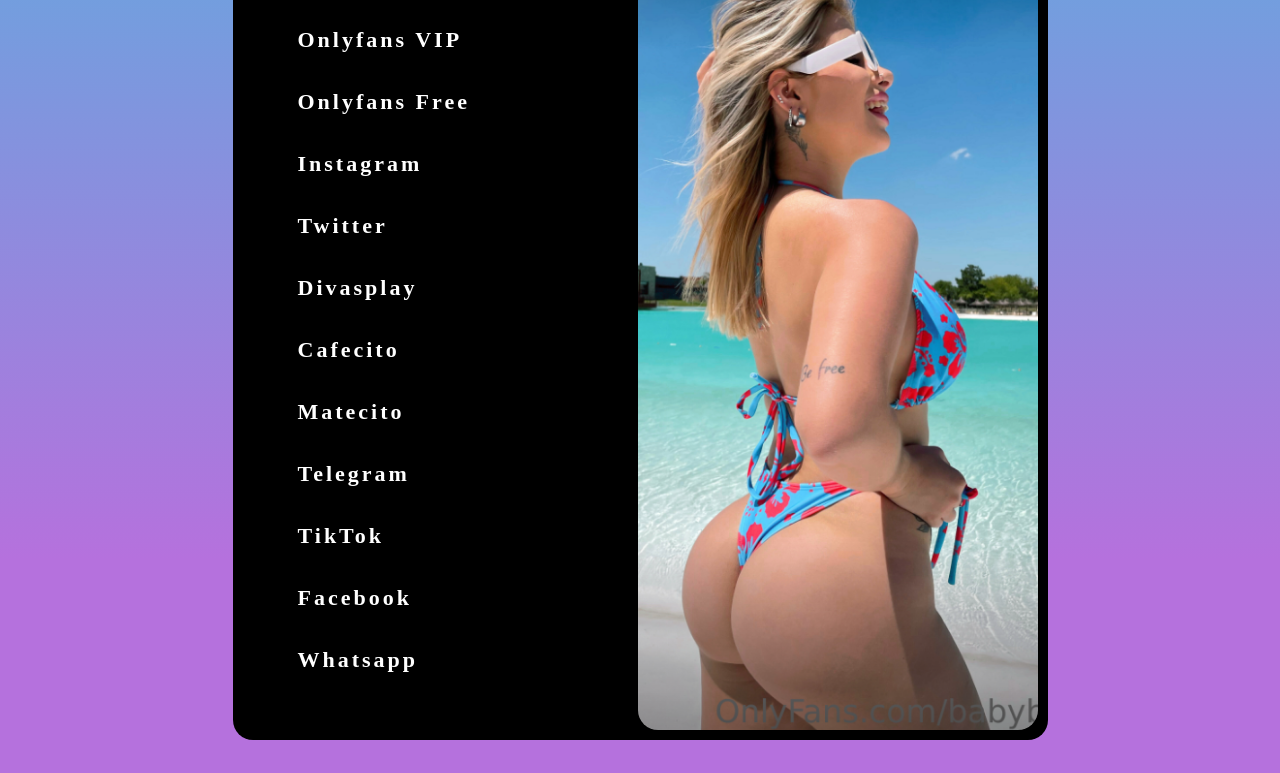
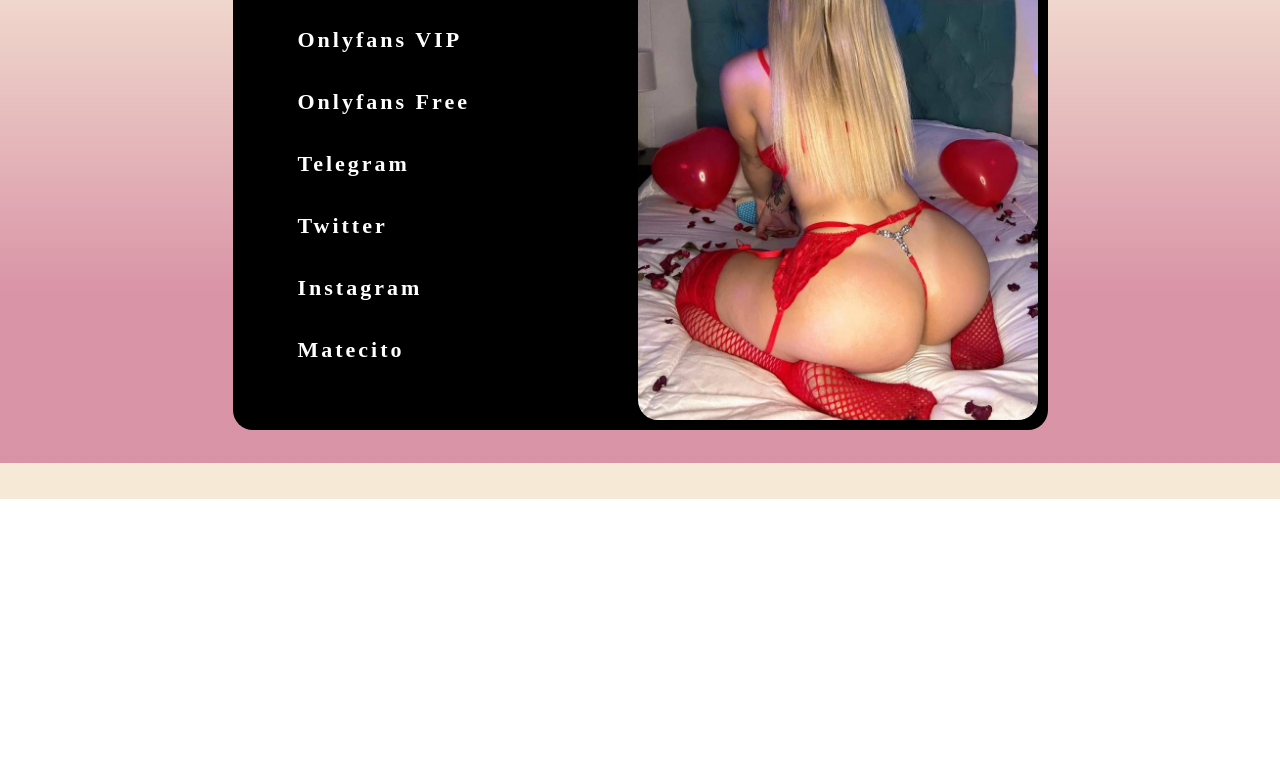
Before and after one commit to Momosno/paulibelen, a plain HTML site: page index.html in a window 1280 px wide. Shown: the part 301-1074 px from the top of the page. After the commit the page ends 800 px from the top, so only its background shows below. Drawn offline with Linux system fonts and the light colour scheme; a web font is replaced by a local one.

Commit message:
10-04-23

```diff
--- a/index.html
+++ b/index.html
@@ -7,7 +7,7 @@
     <meta name="viewport" content="width=device-width, initial-scale=1.0">
     <link rel="icon" type="image/x-icon" href="./assets/Paulibelen2.ico">
 
-    <link rel="stylesheet" href="stylesheet.css">
+    <link rel="stylesheet" href="stylesheet.css" type="text/css" media="all">
     <title style=" font-family: 'Tangerine', serif;
     font-size: 48px;
 ">PAULI BELEN</title>
@@ -34,18 +34,12 @@
 
                 <div class="container-enlaces">
                     <ul class="enlaces">
-
                         <li><a href="https://onlyfans.com/paulibelen1"><div class="ov-btn-slide-left ">Onlyfans VIP</div></a></li>
                         <li><a href="https://onlyfans.com/babyblondefit"><div class="ov-btn-slide-left">Onlyfans Free</div></a></li>
+                        <li><a href="https://t.me/paulibelenfree"><div class="ov-btn-slide-left">Telegram</div></a></li>
+                        <li><a href="https://twitter.com/Paulabelen110"><div class="ov-btn-slide-left">Twitter</div></a></li>
                         <li><a href="https://www.instagram.com/xpaulibelen1x/"><div class="ov-btn-slide-left">Instagram</div></a></li>
-                        <li><a href="https://twitter.com/Paulabelen110"><div class="ov-btn-slide-left">Twitter</div></a></li>
-                        <li><a href="https://divasplay.com/"><div class="ov-btn-slide-left">Divasplay</div></a></li>
-                        <li><a href="https://cafecito.app/paulibelen1"><div class="ov-btn-slide-left">Cafecito</div></a></li>
                         <li><a href="https://www.matecito.co/paulibelen1"><div class="ov-btn-slide-left">Matecito</div></a></li>
-                        <li><a href="https://t.me/paulibelenfree"><div class="ov-btn-slide-left">Telegram</div></a></li>
-                        <li><a href="https://www.tiktok.com/@paulibelenc1"><div class="ov-btn-slide-left">TikTok</div></a></li>
-                        <li><a href="https://www.tiktok.com/@paulibelenc1"><div class="ov-btn-slide-left">Facebook</div></a></li>
-                        <li><a href="https://api.whatsapp.com/send/?phone=5491159152402"><div class="ov-btn-slide-left">Whatsapp</div></a></li>
                         <br>
 
 
@@ -67,3 +61,4 @@
 </body>
 
 </html>
+<!--30-->
--- a/stylesheet.css
+++ b/stylesheet.css
@@ -22,9 +22,8 @@
 }
 
 body {
-
-	background: rgb(181, 113, 221);
-	background: linear-gradient(0deg, rgba(181, 113, 221, 1) 20%, rgba(80, 182, 223, 1) 100%);
+	background: rgb(166,3,47);
+	background: linear-gradient(0deg, rgba(166,3,47,0.4290966386554622) 22%, rgba(243,228,205,0.8016456582633054) 71%);
 	display: grid;
 	grid-template-rows: 100px 1fr;
 	row-gap: 25px;
@@ -105,7 +104,7 @@ body {
 	background-color: rgb(255, 255, 255);
 	border-radius: 20px;
 
-	background-image: url("assets/portada.png");
+	background-image: url("assets/portada.jpg");
 	background-position: center center;
 	background-repeat: no-repeat;
 	background-size: cover;
@@ -243,7 +242,7 @@ footer {
 		display: grid;
 		width: 100%;
 		height: 100%;
-		background-image: url("assets/portada.png");
+		background-image: url("assets/portada.jpg");
 		background-position: center center;
 		background-repeat: no-repeat;
 		background-size: cover;
@@ -319,7 +318,7 @@ a:active {
 
 .ov-btn-slide-left::after {
 	content: "";
-	background: #501fce;
+	background: #FA8072;
 	/* color de fondo hover */
 	position: absolute;
 	z-index: -1;
```
Also changed, not shown: assets/portada.jpg (added), assets/portada.png (deleted).
